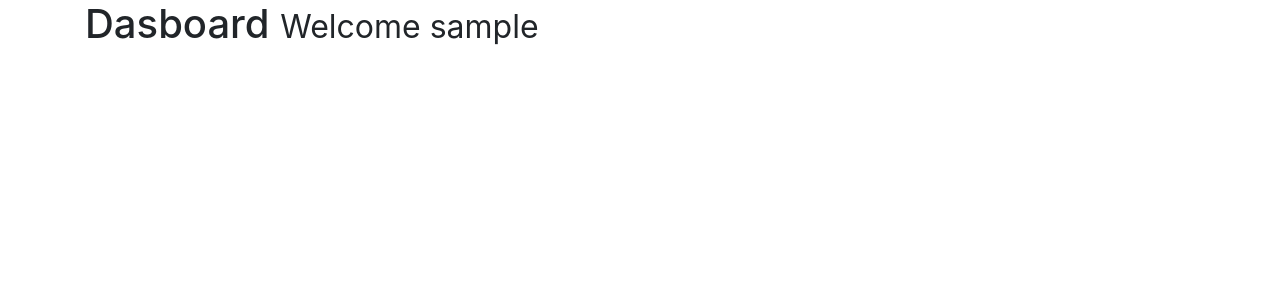
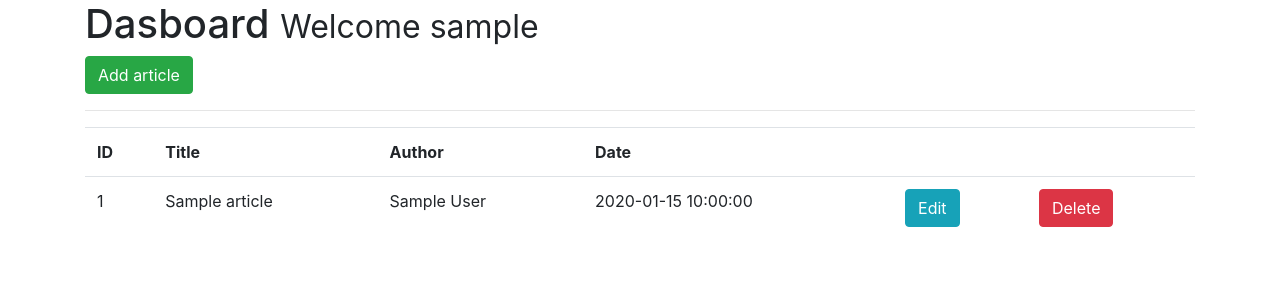
Before and after one commit to raghavddps2/Basic-Blog-Application-in-Flask, a Flask app: page /dashboard in a window 1280 px wide. Shown: the part 56-356 px from the top of the page. Run offline with Flask 2, Linux system fonts and the light colour scheme; the visitor is signed in with stand-in values (Sample User, id 1); tables that the repository leaves empty or names only in its code hold one stand-in row (values such as "Sample post"); some libraries are stand-ins or nearby versions.

Commit message:
Adding features to add the artilces and using CKEditor.

```diff
--- a/app.py
+++ b/app.py
@@ -35,12 +35,31 @@ def about():
 
 @app.route('/articles')
 def articles():
-    return render_template('articles.html',articles=art)
+        #create cursor.
+    cursor = mysql.connection.cursor()
 
+    #Get the articles.
+    result = cursor.execute("SELECT * FROM articles")
+    articles = cursor.fetchall()
+
+    if result > 0:
+        return render_template('articles.html',articles=articles)
+    else:
+        msg = "No articles found"
+        return render_template('articles.html',msg=msg)
+
+    cursor.close()
 #Single article.
 @app.route('/article/<string:id>/')
 def article(id):
-    return render_template('articles.html',id=id)
+
+    cursor = mysql.connection.cursor()
+
+    #Get the articles.
+    result = cursor.execute("SELECT * FROM articles WHERE id = %s",[id])
+    article = cursor.fetchone()
+    return render_template('article.html',article=article)
+    cursor.close()
 
 
 #This one basically sets up all the params required for the form.
@@ -140,6 +159,7 @@ def is_logged_in(f):
     return wrap
 #Logout.
 @app.route('/logout')
+@is_logged_in
 def logout():
     session.clear() #We just have to clear the session.
     flash('You are now logged out','success')
@@ -150,7 +170,53 @@ def logout():
 @app.route('/dashboard')
 @is_logged_in
 def dashboard():
+
+    #create cursor.
+    cursor = mysql.connection.cursor()
+
+    #Get the articles.
+    result = cursor.execute("SELECT * FROM articles")
+    articles = cursor.fetchall()
+
+    if result > 0:
+        return render_template('dashboard.html',articles=articles)
+    else:
+        msg = "No articles found"
+        return render_template('dashboard.html',msg=msg)
+
+    cursor.close()
+
     return render_template('dashboard.html')
+
+
+class ArticleForm(Form):
+    title = StringField('Title',[validators.length(min=1,max=50)])
+    body = TextAreaField('Body',[validators.length(min=30)])
+
+#Add artcile
+@app.route('/add_article',methods=['GET','POST'])
+@is_logged_in
+def add_article():
+    form  = ArticleForm(request.form)
+    if request.method == 'POST' and form.validate():
+        title = form.title.data
+        body = form.body.data
+
+        #Create the cursor to insert the data.
+        cursor = mysql.connection.cursor()
+        cursor.execute("INSERT INTO articles(title,body,author) VALUES(%s,%s,%s)",(title,body,session['username']))
+
+
+        #Now, we need to commit this to the database.
+        mysql.connection.commit()
+        #Now, we will close the connection.
+        cursor.close()
+        flash('Article Created','success')
+
+        #We are going to redirect.
+        return redirect(url_for('dashboard'))
+
+    return render_template('add_article.html',form=form)
 
 if __name__ == '__main__':
     app.secret_key = 'secret_123'
--- a/templates/dashboard.html
+++ b/templates/dashboard.html
@@ -2,4 +2,30 @@
 
 {% block body %}
     <h1>Dasboard <small> Welcome {{session.username}}</small></h1>
+    <a class="btn btn-success" href="/add_article">Add article</a>
+
+
+    <hr>
+    <table class="table table-stripped">
+        <tr>
+            <th>ID</th>
+            <th>Title</th>
+            <th>Author</th>
+            <th>Date</th>
+             <th></th>
+             <th></th>
+        </tr>
+
+        {% for article in articles %}
+        <tr>
+            <td>{{article.id}}</td>
+            <td>{{article.title}}</td>
+            <td>{{article.author}}</td>
+            <td>{{article.create_date}}</td>
+            <td><a href="edit_article/{{article.id}}"  class="btn btn-info pull-right">Edit</a></td>
+            <td><a href="delete_article/{{article.id}}"  class="btn btn-danger ">Delete</a></td>
+        </tr>
+        </tr>
+        {% endfor %}
+    </table>
 {% endblock %}
--- a/templates/layout.html
+++ b/templates/layout.html
@@ -14,6 +14,9 @@
         {% block body %}{% endblock %}
     </div>
     <script src="https://stackpath.bootstrapcdn.com/bootstrap/4.3.1/js/bootstrap.min.js" integrity="sha384-JjSmVgyd0p3pXB1rRibZUAYoIIy6OrQ6VrjIEaFf/nJGzIxFDsf4x0xIM+B07jRM" crossorigin="anonymous"></script>
-
+    <script src="https://cdn.ckeditor.com/4.12.1/standard/ckeditor.js"></script>
+    <script type="text/javascript">
+        CKEDITOR.replace('editor');
+    </script>
 </body>
 </html>
```
Also changed, not shown: templates/add_article.html (added, +17 -0 lines), templates/article.html (+7 -1 lines), templates/home.html (+8 -2 lines).
